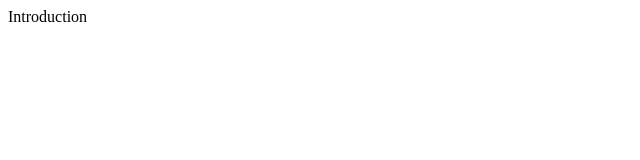
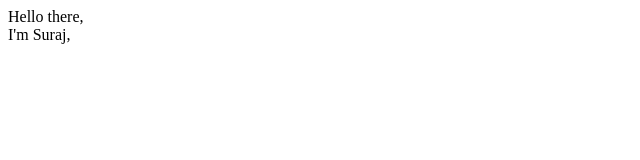
Before and after one commit to IlIIIlIIIlIlIlI/personal_website, a React (Create React App) app: page / in a window 1280 px wide. Shown: the top 160 px of the page, without its empty margins (0-640 px from the left). Built offline with nearby package versions, Linux system fonts and the light colour scheme.

Commit message:
new changes

```diff
--- a/package.json
+++ b/package.json
@@ -46,5 +46,8 @@
       "last 1 firefox version",
       "last 1 safari version"
     ]
+  },
+  "devDependencies": {
+    "eslint": "^8.57.0"
   }
 }
--- a/src/Introduction/Introduction.tsx
+++ b/src/Introduction/Introduction.tsx
@@ -2,7 +2,12 @@ import React from 'react';
 import scssObj from './_Introduction.scss';
 
 function Introduction() {
-  return <div className={`${scssObj.baseClass}__container`}>Introduction</div>;
+  return (
+    <div className={`${scssObj.baseClass}__container`}>
+      <div>Hello there,</div>
+      <div>I'm Suraj,</div>
+    </div>
+  );
 }
 
 export default Introduction;
--- a/src/Introduction/_Introduction.scss
+++ b/src/Introduction/_Introduction.scss
@@ -6,6 +6,7 @@ $base-class: introduction;
 
 .#{$base-class} {
   &__container {
-    color: blue;
+    margin-top: 15vh;
+    font-family: 'Nunito Sans', -apple-system, system-ui, sans-serif;
   }
 }
```
Also changed, not shown: .eslintrc.json (added), 1 other file (tests, documents, lock files or other folders).
